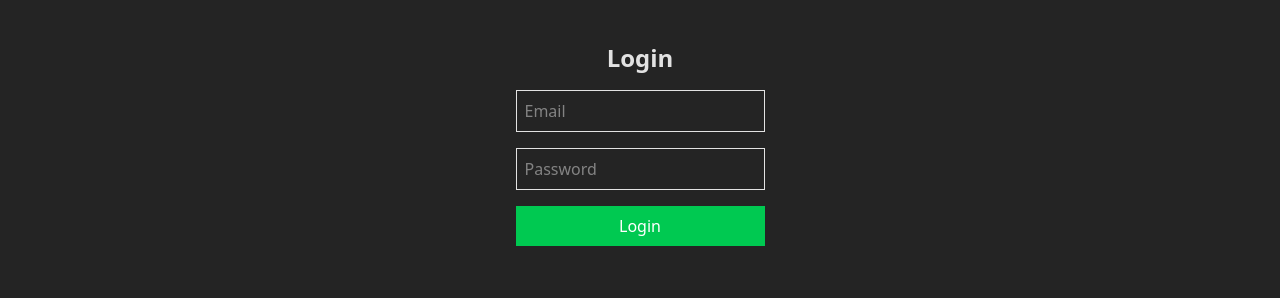
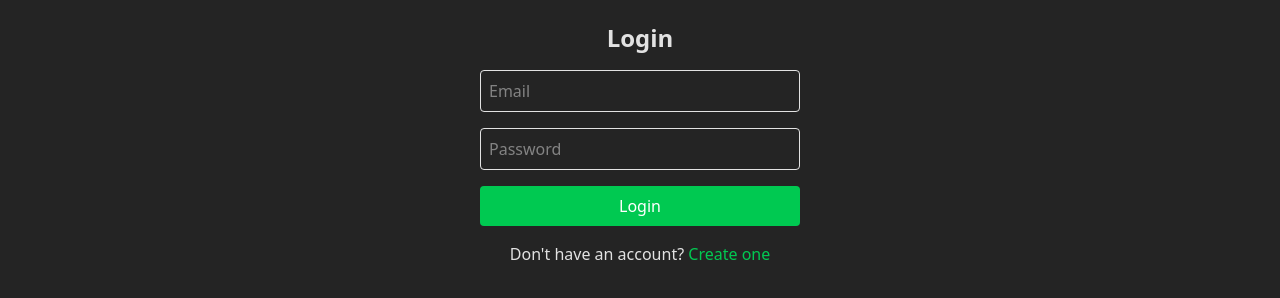
Before and after one commit to RonCodes88/PomoPlanner, a React (Vite) app in the folder PomoPlanner/: page /login in a window 1280 px wide. Shown: the part 320-618 px from the top of the page. Built offline with nearby package versions, Linux system fonts and the light colour scheme.

Commit message:
login also works now

```diff
--- a/PomoPlanner/src/pages/LoginPage.jsx
+++ b/PomoPlanner/src/pages/LoginPage.jsx
@@ -1,42 +1,96 @@
 import { useState } from "react";
+import { useNavigate } from "react-router-dom";
 
 function LoginPage() {
   const [email, setEmail] = useState("");
   const [password, setPassword] = useState("");
+  const [isLoading, setIsLoading] = useState(false);
+  const [error, setError] = useState("");
+  const navigate = useNavigate();
 
   const handleLogin = async (e) => {
     e.preventDefault();
+    setIsLoading(true);
+    setError("");
+
+    try {
       const response = await fetch("http://localhost:5000/api/login", {
         method: "POST",
         headers: { "Content-Type": "application/json" },
         body: JSON.stringify({ email, password }),
       });
+
       const data = await response.json();
-    alert(data.message);
+
+      if (response.ok) {
+        // Success case
+        // Store user data in localStorage or context for session management
+        localStorage.setItem("user", JSON.stringify(data.user));
+
+        // Reset form
+        setEmail("");
+        setPassword("");
+
+        // Redirect to home page
+        navigate("/");
+      } else {
+        // Error case
+        setError(data.message || "Login failed");
+      }
+    } catch (error) {
+      console.error("Login error:", error);
+      setError("An unexpected error occurred. Please try again.");
+    } finally {
+      setIsLoading(false);
+    }
   };
 
   return (
     <div className="flex flex-col items-center justify-center min-h-screen">
       <h1 className="text-2xl font-bold mb-4">Login</h1>
-      <form onSubmit={handleLogin} className="flex flex-col space-y-4">
+
+      {error && (
+        <div className="bg-red-100 border border-red-400 text-red-700 px-4 py-3 rounded mb-4">
+          {error}
+        </div>
+      )}
+
+      <form onSubmit={handleLogin} className="flex flex-col space-y-4 w-80">
         <input
           type="email"
           placeholder="Email"
           value={email}
           onChange={(e) => setEmail(e.target.value)}
-          className="p-2 border"
+          className="p-2 border rounded"
+          required
+          disabled={isLoading}
         />
         <input
           type="password"
           placeholder="Password"
           value={password}
           onChange={(e) => setPassword(e.target.value)}
-          className="p-2 border"
+          className="p-2 border rounded"
+          required
+          disabled={isLoading}
         />
-        <button type="submit" className="p-2 bg-green-500 text-white">
-          Login
+        <button
+          type="submit"
+          className={`p-2 rounded text-white ${
+            isLoading ? "bg-gray-400" : "bg-green-500 hover:bg-green-600"
+          }`}
+          disabled={isLoading}
+        >
+          {isLoading ? "Logging in..." : "Login"}
         </button>
       </form>
+
+      <p className="mt-4">
+        Don't have an account?{" "}
+        <a href="/create-account" className="text-green-500 hover:underline">
+          Create one
+        </a>
+      </p>
     </div>
   );
 }
```
Also changed, not shown: 1 other file (tests, documents, lock files or other folders). Lines whose indentation alone changed are shown as unchanged.
